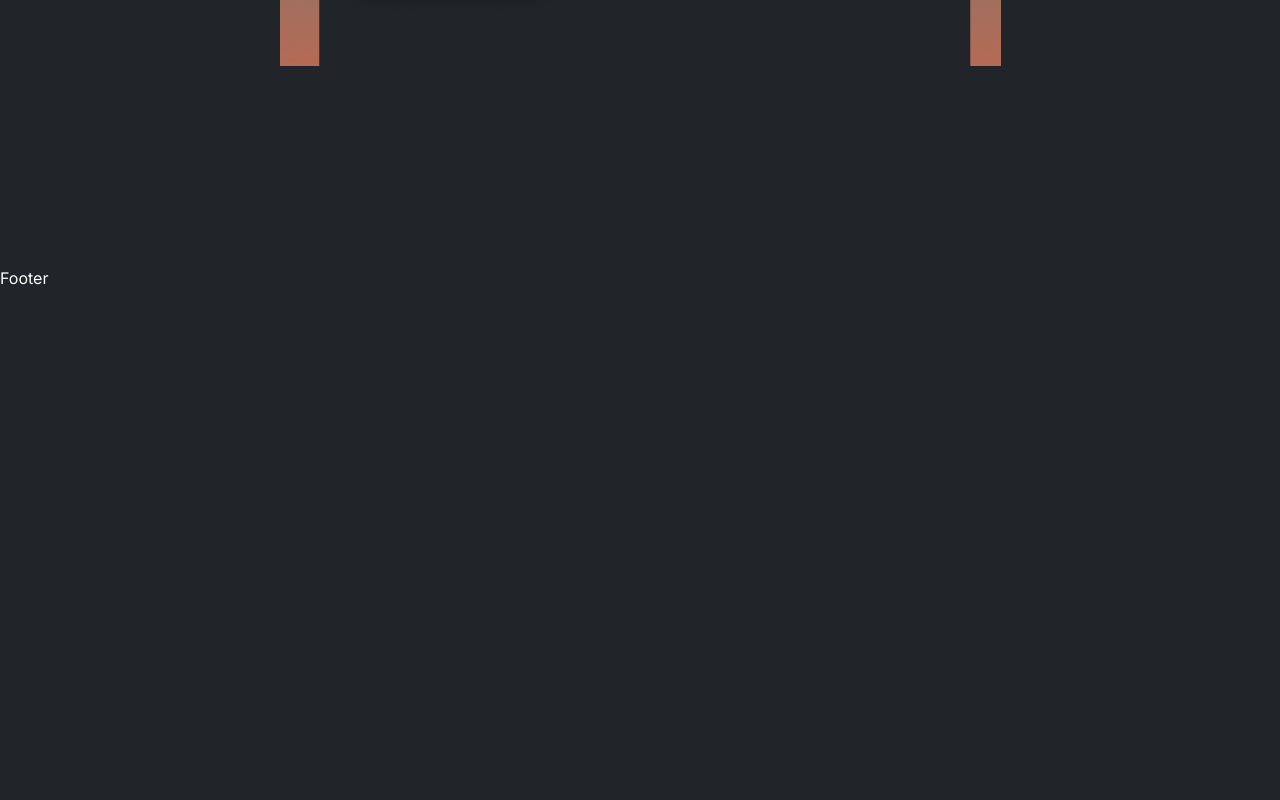
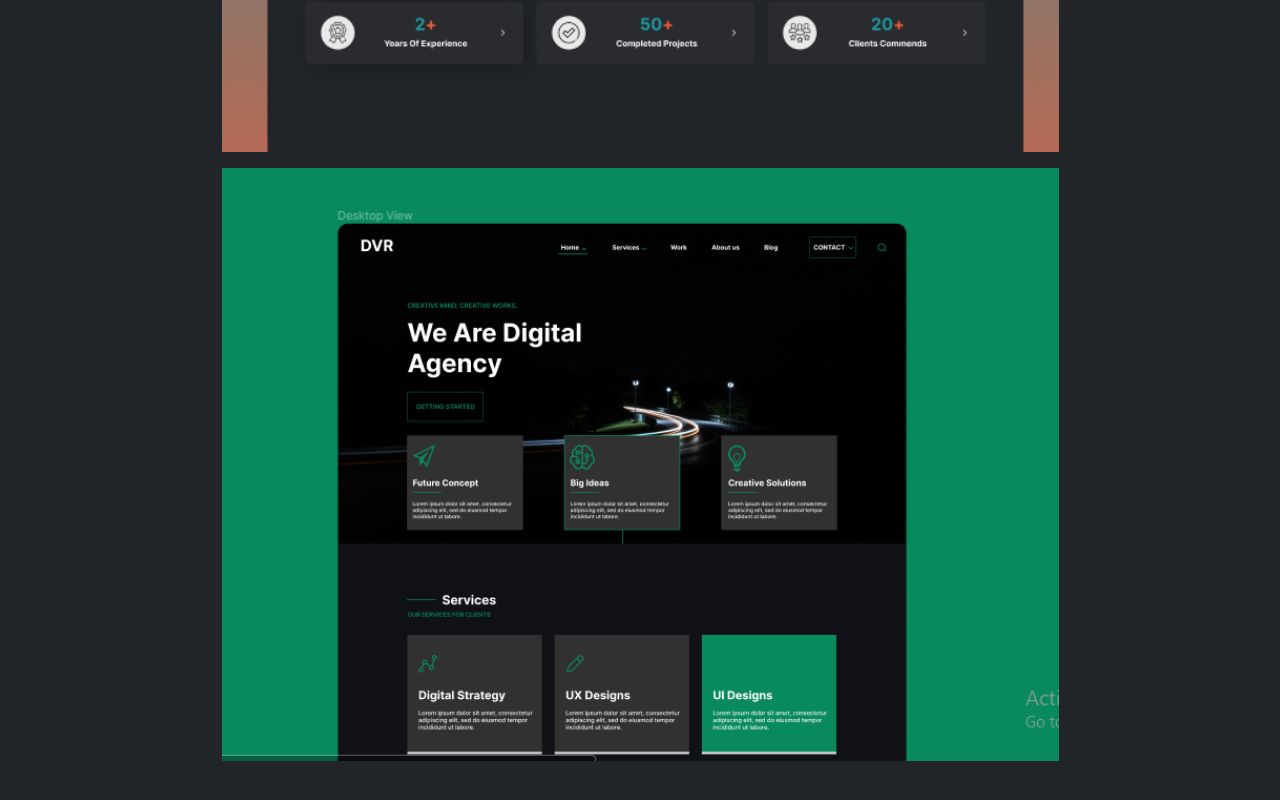
Before and after one commit to usernameNiD4niel/My-Portfolio, a Next.js app: page / in a window 1280 px wide. Shown: the part 2021-2821 px from the top of the page. Before the commit the page ends 2311 px from the top, so only its background shows below. Built offline with nearby package versions, Linux system fonts and the light colour scheme.

Commit message:
Added 2nd project

```diff
--- a/app/page.tsx
+++ b/app/page.tsx
@@ -134,6 +134,13 @@ export default function Home() {
           height={220}
           className="w-full mx-5 my-2 h-auto"
         />
+        <Image
+          src="/project-two.png"
+          alt="Screenshoot of my second project"
+          width={220}
+          height={220}
+          className="w-full mx-5 my-2 h-auto"
+        />
       </section>
     </main>
   );
```
Also changed, not shown: public/project-two.png (added).
